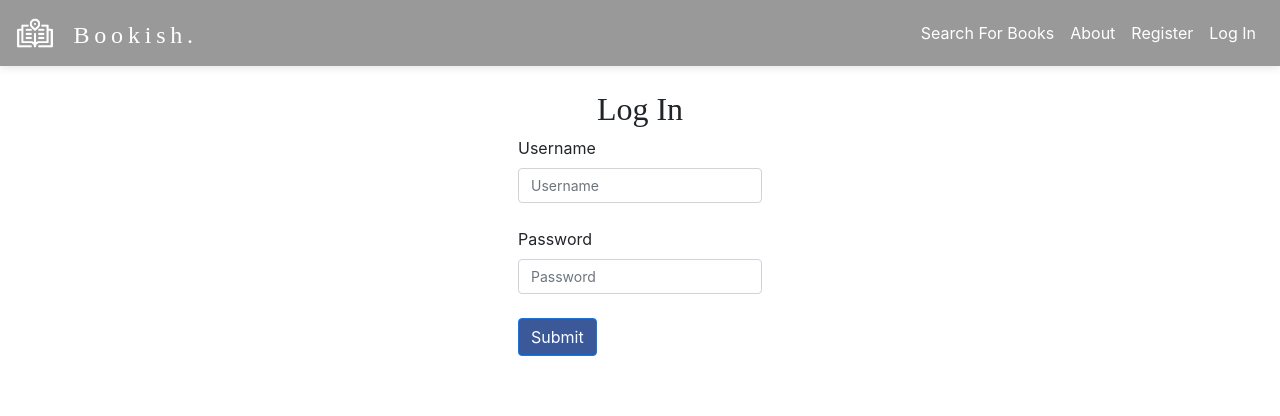
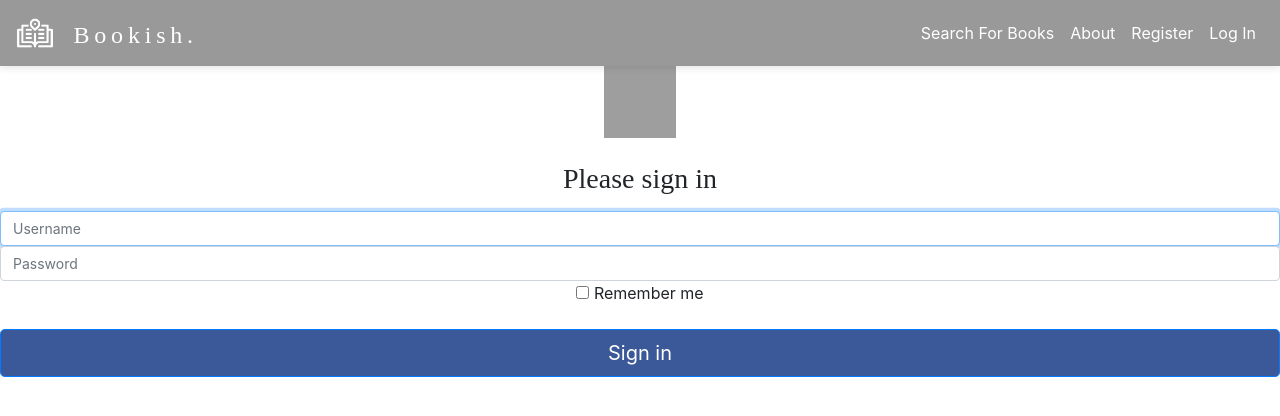
Before and after one commit to yvonneyeh/bookish-bay-area, a Flask app: page /login in a window 1280 px wide. Shown: the top 416 px of the page. Run offline with Flask 2, Linux system fonts and the light colour scheme; some libraries are stand-ins or nearby versions; some web fonts are replaced; grey boxes are pictures that could not be loaded.

Commit message:
Update base template styling

```diff
--- a/static/css/styles.css
+++ b/static/css/styles.css
@@ -63,7 +63,7 @@
 
 #flash_msg {
     text-align: center;
-    padding: 10px;
+    padding-top: 25px;
     margin-bottom: 0;
     color: rgb(170, 170, 170);
     font-weight: bold;
@@ -331,10 +331,10 @@
 }
 
 .card {
-    color: black;
+    /* color: black; */
     border: 0;
     box-shadow: 0 1px 4px rgba(0, 0, 0, 0.1), 0 2px 8px rgba(0, 0, 0, 0.1);
-    margin: 8px 0;
+    /* margin: 8px 0; */
 }
 
 .card:hover {
@@ -377,7 +377,8 @@
 
 .footer {
     font-size:.875rem;
-    color:#63707c
+    color:#63707c;
+    background-color: #D1D5D4;
 }
 
 .footer a {
--- a/templates/base.html
+++ b/templates/base.html
@@ -90,13 +90,13 @@
                 My Profile
               </a>
               <a class="dropdown-item" href="/account/saved_books">
-                Saved Books
+                My Saved Books
               </a>
               <!-- <a class="dropdown-item" href="/account/locations">
                 My Locations
               </a>       -->
-              <a class="dropdown-item" href="/libraries">
-                Local Library Map
+              <a class="dropdown-item" href="/map/libraries">
+                My Library Map
               </a>
               <!-- <a class="dropdown-item" href="/add/location">
                 Add a Location
@@ -154,10 +154,11 @@
   <body>
 
 <!-- Flashed Messages -->
+{% if get_flashed_messages() %}
 <div class="container">
   <div class="row align-items-center">
     <div class="col">
-      <div class="row justify-content-center">
+      <div class="row justify-content-center" id="flash_msg">
         {% with messages = get_flashed_messages(with_categories=true) %}
           <!-- Categories: success (green), info (blue), warning (yellow), danger (red), secondary (grey) -->
             {% if messages %}
@@ -176,6 +177,7 @@
     </div>
   </div>
 </div>
+{% endif %}
 
     {% block body %}{% endblock %}
     {% block after_body %}{% endblock %}
--- a/templates/login.html
+++ b/templates/login.html
@@ -1,8 +1,30 @@
 {% extends 'base.html' %}
 {% block title %}Bookish Bay Area | Login{% endblock %}
 
+{% block head %}
+<!-- Custom styles for this template -->
+<link href="static/css/login.css" rel="stylesheet">
+{% endblock %}
+
 {% block body %}
-<br>
+<body class="text-center">
+<form class="form-signin" action="/login" method="POST">
+  <img class="mb-4" src="static/img/logo-solid.svg" alt="" width="72" height="72">
+
+  <h1 class="h3 mb-3 font-weight-normal">Please sign in</h1>
+  <label for="username" class="sr-only">Username</label>
+  <input type="text" class="form-control" id="username" name="username" placeholder="Username" required autofocus>
+  <label for="password" class="sr-only">Password</label>
+  <input type="password" class="form-control" id="password" name="password" placeholder="Password" required>
+  <div class="checkbox mb-3">
+    <label>
+      <input type="checkbox" value="remember-me"> Remember me
+    </label>
+  </div>
+  <button class="btn btn-lg btn-primary btn-block" type="submit">Sign in</button>
+</form>
+</body>
+<!-- <br>
 <div class="container">
   <div class="row align-items-center">
     <div class="col">
@@ -25,5 +47,5 @@
       </div>
     </div>
   </div>
-</div>
+</div> -->
 {% endblock %}
```
Also changed, not shown: templates/about.html (+22 -4 lines), templates/homepage.html (+8 -5 lines).
